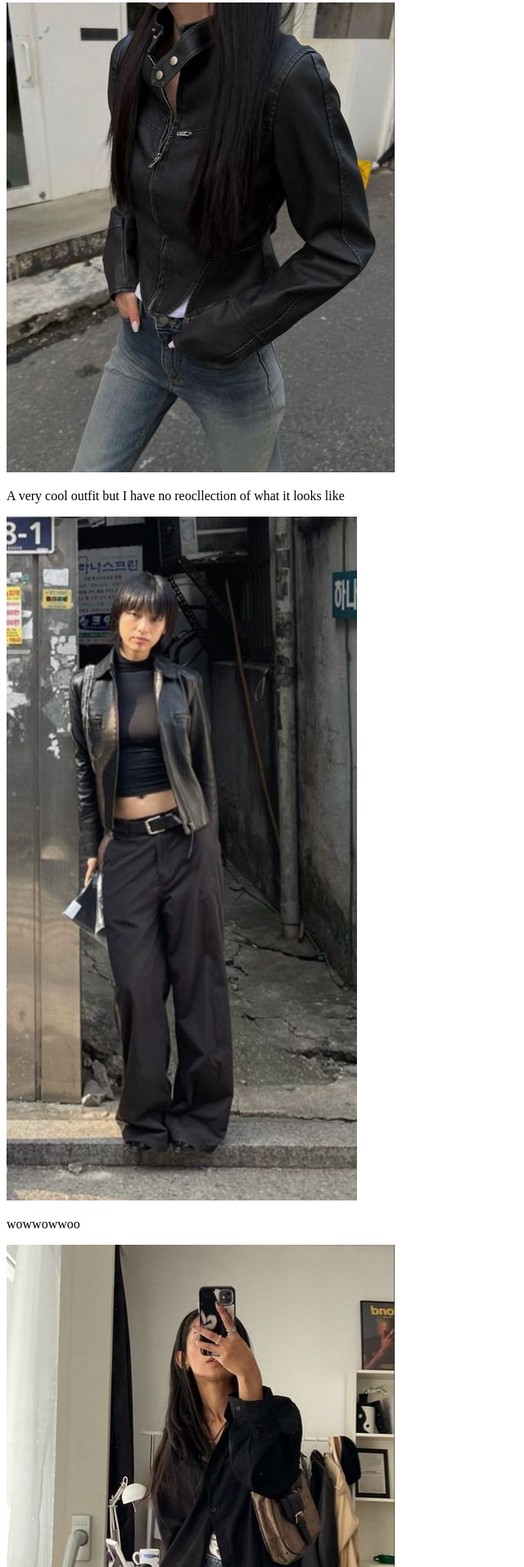
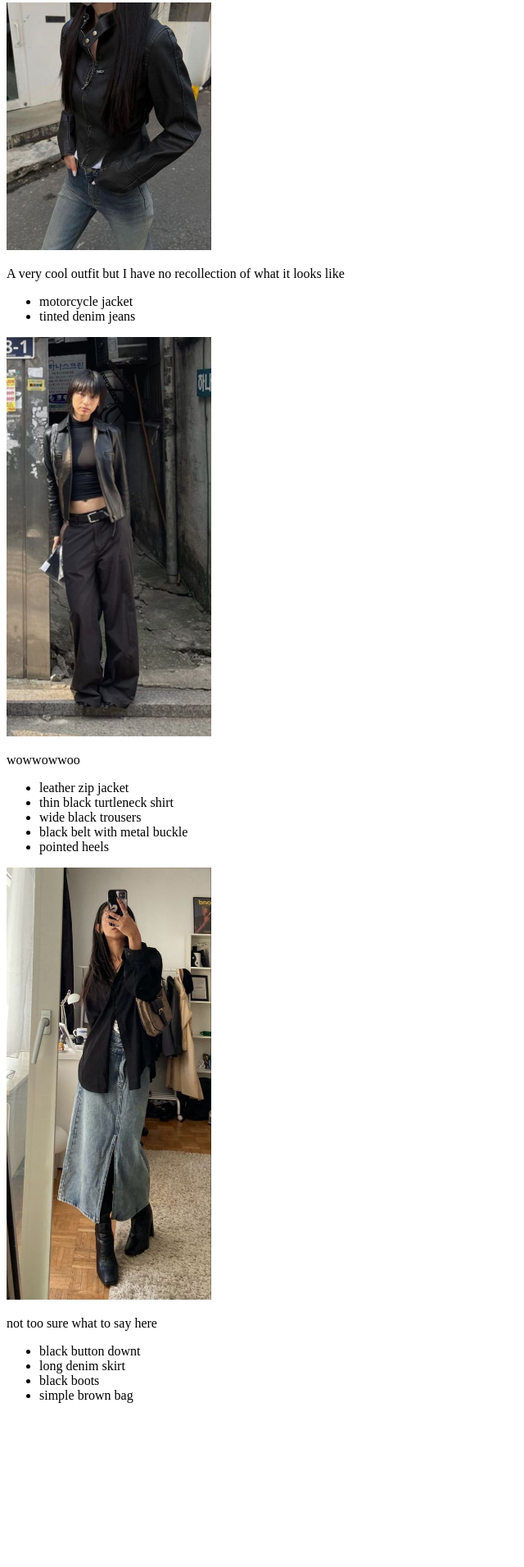
Before and after one commit to feileenli/odin-project1, a plain HTML site: page items/fits.html in a window 1280 px wide. Shown: the part 77-1988 px from the top of the page at 82% size, without its empty margins (0-640 px from the left). After the commit the page ends 1804 px from the top, so only its background shows below. Drawn offline with Linux system fonts and the light colour scheme.

Commit message:
Edits to index.html and html files within items folder

```diff
--- a/items/fits.html
+++ b/items/fits.html
@@ -7,11 +7,28 @@
     </head>
     <body>
         <h1>Outfits</h1>
-        <img src="../images/Fit1.jpg" alt="outfit 1">
-        <p>A very cool outfit but I have no reocllection of what it looks like</p>
-        <img src="../images/Fit2.jpg" alt="outfit 2">
+        <img src="../images/Fit1.jpg" alt="outfit 1" length="300" width="250">
+        <p>A very cool outfit but I have no recollection of what it looks like</p>
+        <ul>
+            <li>motorcycle jacket</li>
+            <li>tinted denim jeans</li>
+        </ul>
+        <img src="../images/Fit2.jpg" alt="outfit 2" length="300" width="250">
         <p>wowwowwoo</p>
-        <img src="../images/Fit3.jpg" alt="outfit 3">
+        <ul>
+            <li>leather zip jacket</li>
+            <li>thin black turtleneck shirt</li>
+            <li>wide black trousers</li>
+            <li>black belt with metal buckle</li>
+            <li>pointed heels</li>
+        </ul>
+        <img src="../images/Fit3.jpg" alt="outfit 3" length="300" width="250">
         <p>not too sure what to say here </p>
+        <ul>
+            <li>black button downt</li>
+            <li>long denim skirt</li>
+            <li>black boots</li>
+            <li>simple brown bag</li>
+        </ul>
     </body>
 </html>
```
Also changed, not shown: index.html (+5 -0 lines), items/rooms.html (+3 -3 lines), items/tats.html (+3 -3 lines), images/fit0.jpg (added), images/roomy0.jpg (added), images/tat0.jpg (added).
